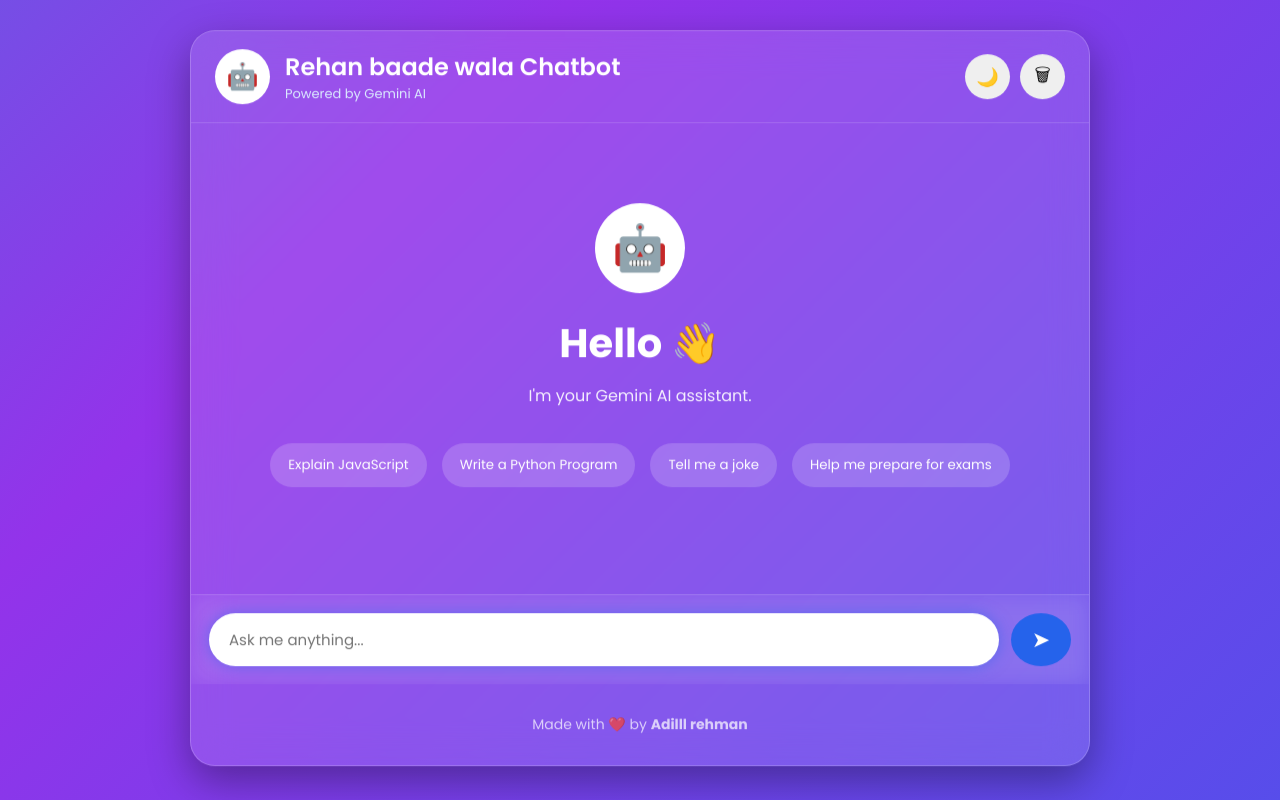
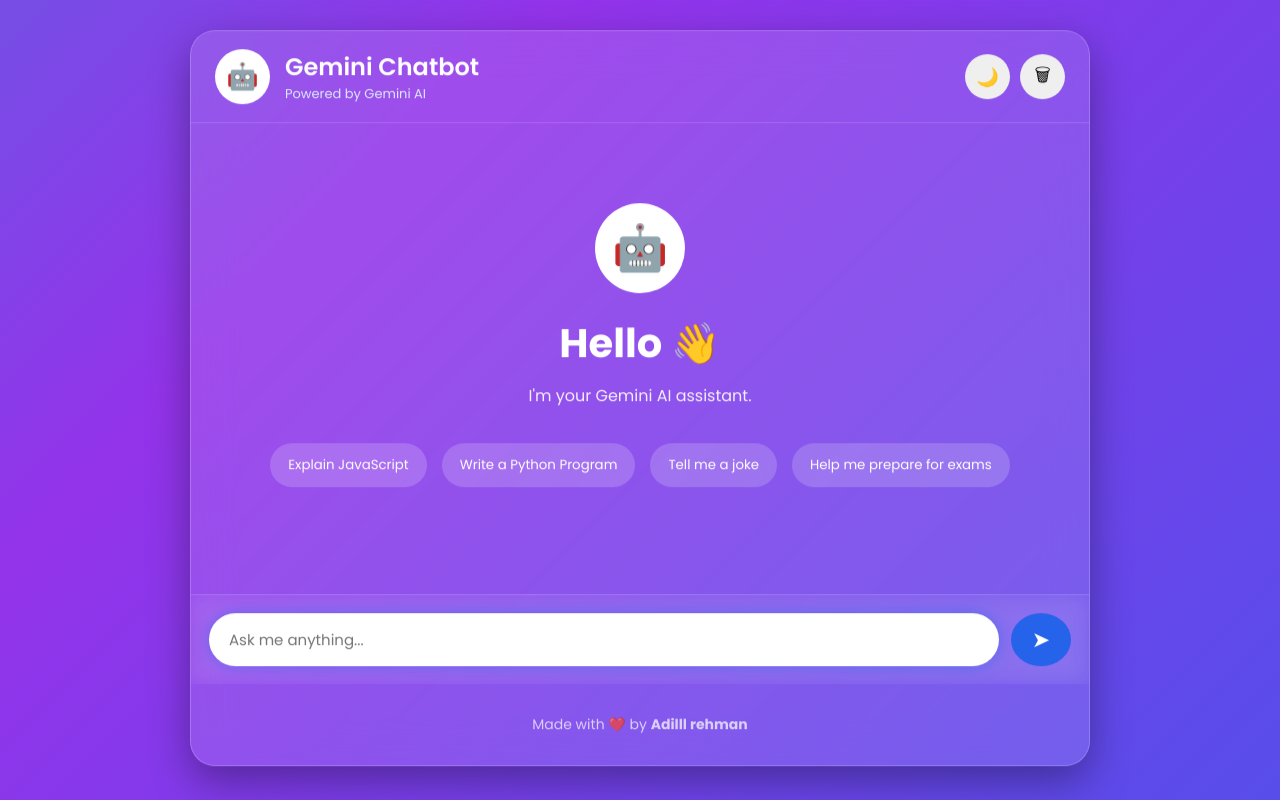
Before and after one commit to adilrehman786/MY-CHATBOT, a website: page public/index.html in a window 1280 px wide. Drawn offline with Linux system fonts and the light colour scheme.

Commit message:
Rename chatbot header from 'Rehan baade wala' to 'Gemini'

```diff
--- a/public/index.html
+++ b/public/index.html
@@ -39,7 +39,7 @@
 
                 <div>
 
-                    <h2>Rehan baade wala Chatbot</h2>
+                    <h2>Gemini Chatbot</h2>
 
                     <p>Powered by Gemini AI</p>
 
```
